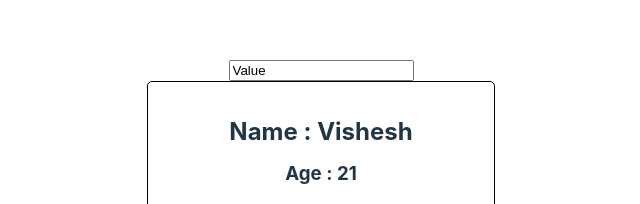
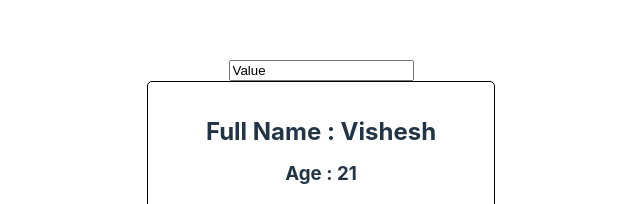
Before and after one commit to devanshu-patel12/gittesting, a React (Vite) app in the folder VisheshReact/: page / in a window 1280 px wide. Shown: the part 219-423 px from the top of the page, without its empty margins (319-959 px from the left). Built offline with nearby package versions, Linux system fonts and the light colour scheme.

Commit message:
Card Change

```diff
--- a/VisheshReact/src/components/Card/Card.tsx
+++ b/VisheshReact/src/components/Card/Card.tsx
@@ -10,7 +10,7 @@ function Card({ name, age, productName, productPrice }: CardPropsType) {
     return (
         <>
             <div className="card">
-                <h2>Name : {name}</h2>
+                <h2>Full Name : {name}</h2>
                 <h3>Age : {age}</h3>
                 <h2>Product Chosen: {productName}</h2>
                 <h3>It's Price: {productPrice}</h3>
```
